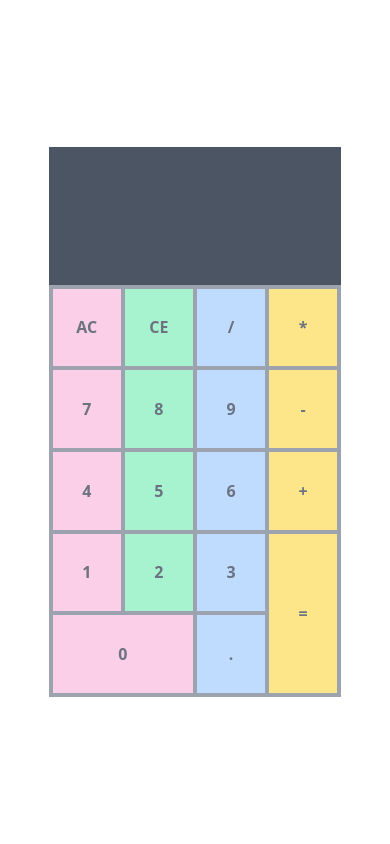
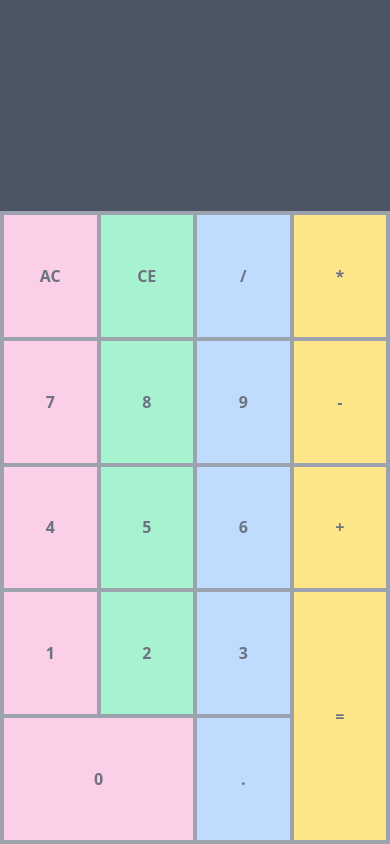
Before and after one commit to alfirman-rctn-hacktiv8/assignment-01, a plain HTML site: page index.html in a window 390 px wide. Drawn offline with nearby package versions, Linux system fonts and the light colour scheme.

Commit message:
fullscreen on mobile

```diff
--- a/index.html
+++ b/index.html
@@ -11,7 +11,7 @@
     <title>Calculator</title>
   </head>
   <body class="flex justify-center items-center h-screen w-screen">
-    <main class="w-3/4 lg:w-1/3" style="height: 550px">
+    <main class="w-full h-full lg:h-3/4 lg:w-1/3">
       <!-- screen -->
       <div class=" screen h-1/4 bg-gray-600 text-gray-200 p-5 flex justify-end items-end text-5xl overflow-hidden"></div>
       <!-- keys  -->
```
